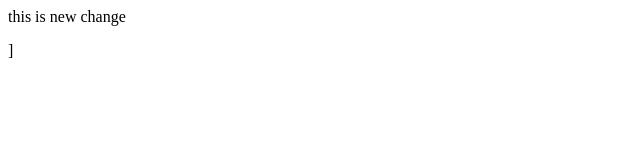
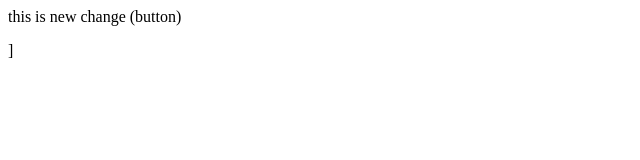
Before and after one commit to mohammedmuzammil0721-sudo/My-Step, a plain HTML site: page index.html in a window 1280 px wide. Shown: the full height of the page, 0-640 px from the left. Drawn offline with Linux system fonts and the light colour scheme.

```diff
--- a/index.html
+++ b/index.html
@@ -1,3 +1,3 @@
 <p[>
-    this is new change
+    this is new change (button)
 </p>]
```
